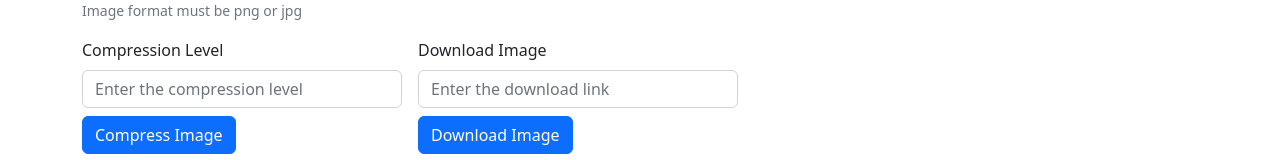
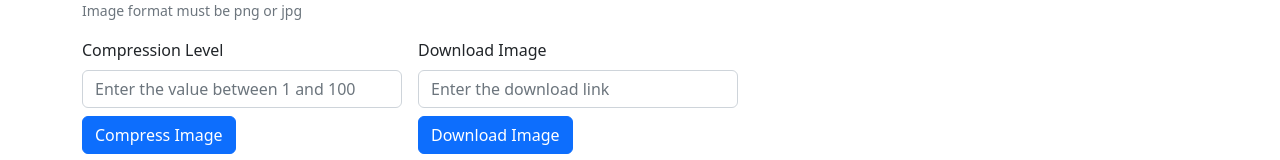
Before and after one commit to ShadyResurrected/Image_Compressing, a React (Vite) app: page / in a window 1280 px wide. Shown: the part 152-312 px from the top of the page. Built offline with nearby package versions, Linux system fonts and the light colour scheme.

Commit message:
Final Completion
Signed-off-by: ShadyResurrected <cchandra554@gmail.com>

```diff
--- a/src/components/Hero.jsx
+++ b/src/components/Hero.jsx
@@ -101,7 +101,7 @@ const Hero = () => {
           <Form.Control
             required
             type="text"
-            placeholder="Enter the compression level"
+            placeholder="Enter the value between 1 and 100"
             onChange={(e) => setCompressionLevel(e.target.value)}
             style={{ width: "20rem" }}
           />
```
